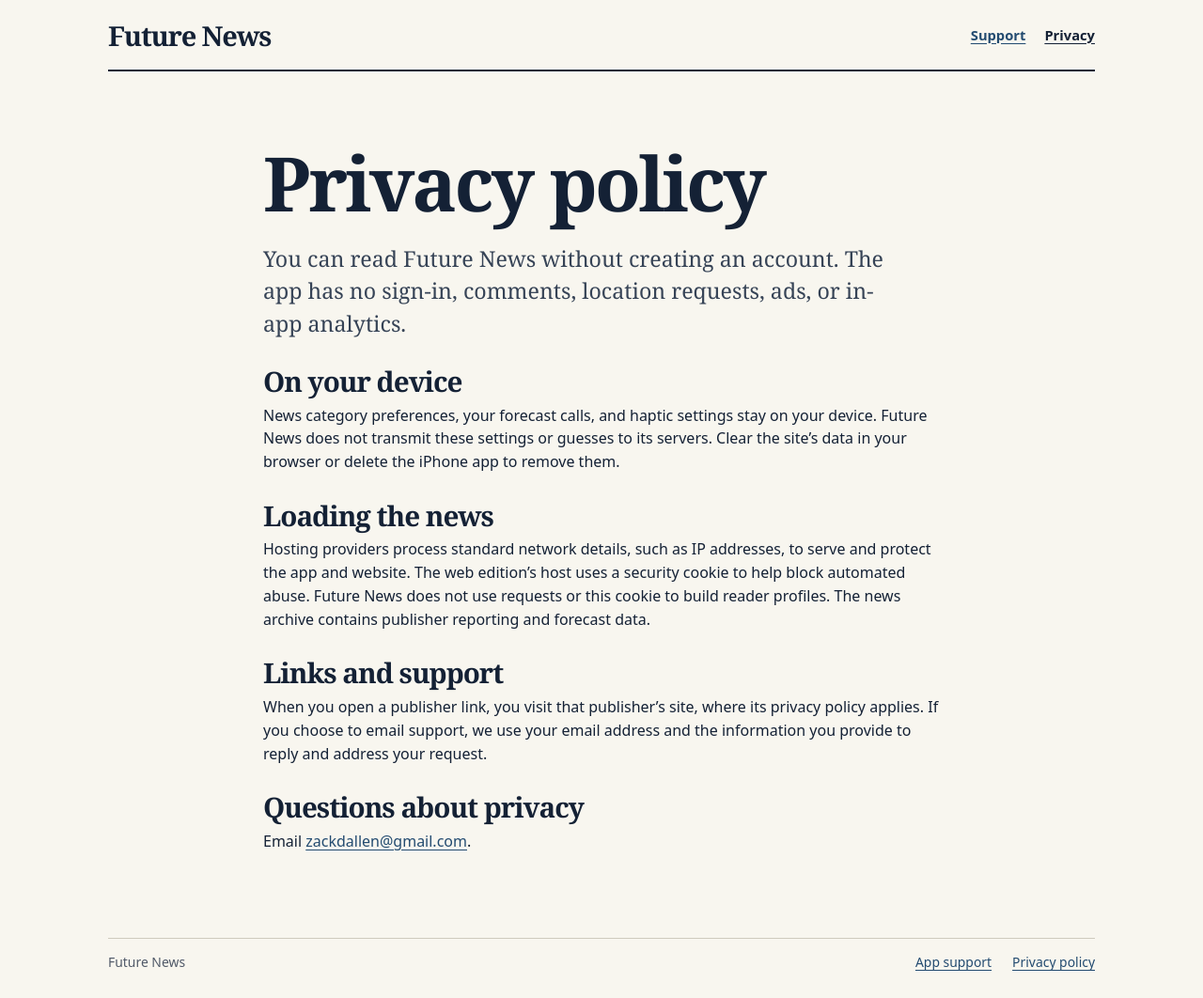
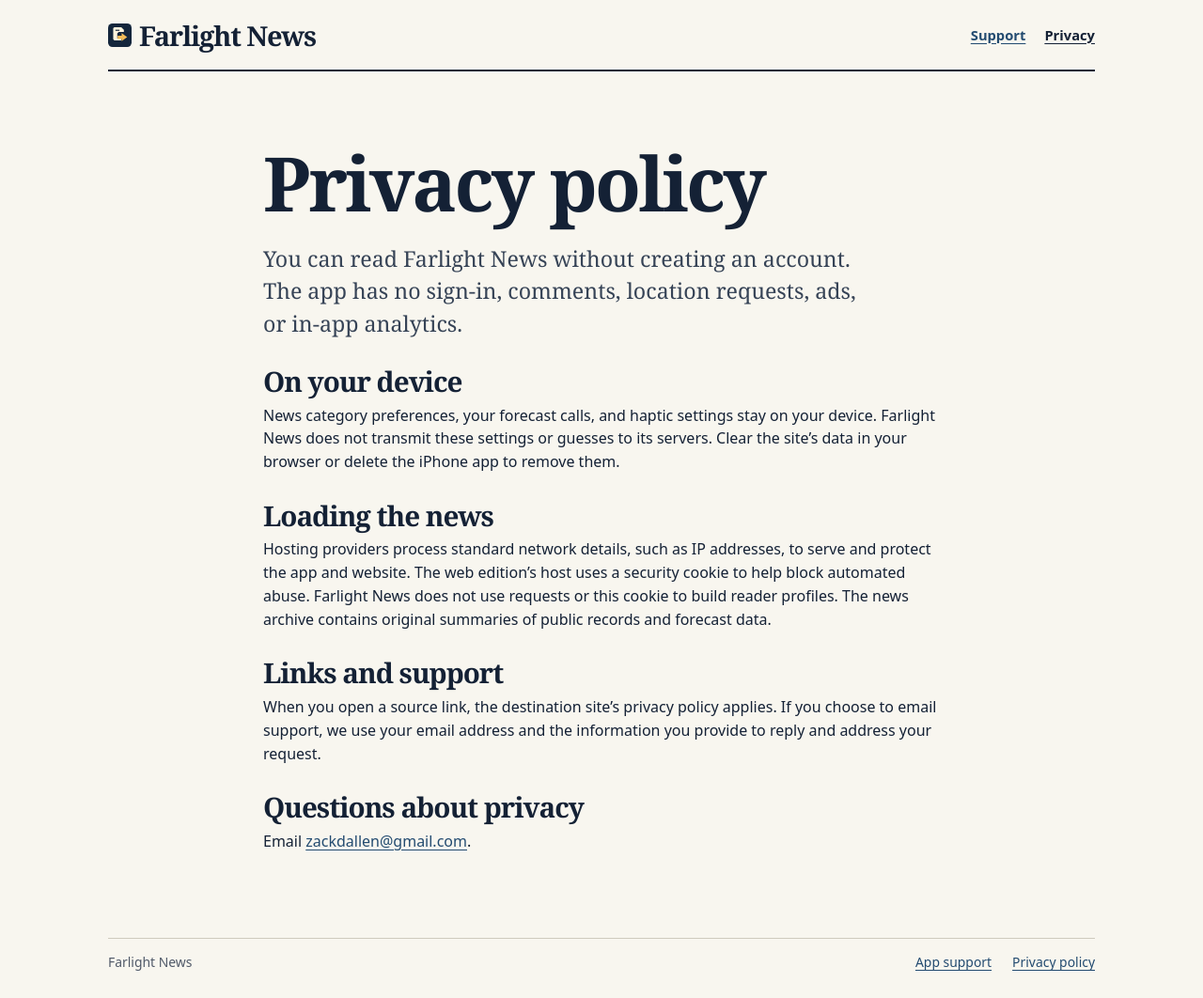
Before and after one commit to zackdallen/future-news-app-store, a plain HTML site: page privacy/index.html in a window 1280 px wide. Shown: the whole page at 94% size. Drawn offline with Linux system fonts and the light colour scheme.

Commit message:
Update App Store pages for Farlight News

```diff
--- a/privacy/index.html
+++ b/privacy/index.html
@@ -3,14 +3,14 @@
 <head>
   <meta charset="utf-8">
   <meta name="viewport" content="width=device-width, initial-scale=1">
-  <meta name="description" content="How Future News handles information on iPhone and the web.">
+  <meta name="description" content="How Farlight News handles information on iPhone and the web.">
   <meta name="referrer" content="no-referrer">
-  <title>Privacy Policy · Future News</title>
+  <title>Privacy Policy · Farlight News</title>
   <link rel="stylesheet" href="../style.css">
 </head>
 <body>
   <header class="masthead shell">
-    <a class="brand" href="../">Future News</a>
+    <a class="brand" href="../"><svg class="edition-mark" viewBox="0 0 64 64" aria-hidden="true" focusable="false"><rect width="64" height="64" rx="12" fill="#14263C"/><path d="M17,10 36,10 43,17 43,23 29,23 25,27 25,40 36,40 36,46 17,46 14,43 14,13Z" fill="#FFF5DF"/><path d="M37,26 52,37 37,48 37,42 26,42 26,33 37,33Z" fill="#F3BC59"/><path d="M20,17 31,17 31,20 20,20Z" fill="#14263C"/></svg><span>Farlight News</span></a>
     <nav aria-label="Site">
       <a href="../support/">Support</a>
       <a aria-current="page" href="../privacy/">Privacy</a>
@@ -18,18 +18,18 @@
   </header>
   <main class="shell reading">
     <h1>Privacy policy</h1>
-    <p class="lede">You can read Future News without creating an account. The app has no sign-in, comments, location requests, ads, or in-app analytics.</p>
+    <p class="lede">You can read Farlight News without creating an account. The app has no sign-in, comments, location requests, ads, or in-app analytics.</p>
     <h2>On your device</h2>
-    <p>News category preferences, your forecast calls, and haptic settings stay on your device. Future News does not transmit these settings or guesses to its servers. Clear the site’s data in your browser or delete the iPhone app to remove them.</p>
+    <p>News category preferences, your forecast calls, and haptic settings stay on your device. Farlight News does not transmit these settings or guesses to its servers. Clear the site’s data in your browser or delete the iPhone app to remove them.</p>
     <h2>Loading the news</h2>
-    <p>Hosting providers process standard network details, such as IP addresses, to serve and protect the app and website. The web edition’s host uses a security cookie to help block automated abuse. Future News does not use requests or this cookie to build reader profiles. The news archive contains publisher reporting and forecast data.</p>
+    <p>Hosting providers process standard network details, such as IP addresses, to serve and protect the app and website. The web edition’s host uses a security cookie to help block automated abuse. Farlight News does not use requests or this cookie to build reader profiles. The news archive contains original summaries of public records and forecast data.</p>
     <h2>Links and support</h2>
-    <p>When you open a publisher link, you visit that publisher’s site, where its privacy policy applies. If you choose to email support, we use your email address and the information you provide to reply and address your request.</p>
+    <p>When you open a source link, the destination site’s privacy policy applies. If you choose to email support, we use your email address and the information you provide to reply and address your request.</p>
     <h2>Questions about privacy</h2>
     <p>Email <a href="mailto:zackdallen@gmail.com?subject=Future%20News%20Privacy">zackdallen@gmail.com</a>.</p>
   </main>
   <footer class="shell footer">
-    <span>Future News</span>
+    <span>Farlight News</span>
     <a href="../support/">App support</a>
     <a href="../privacy/">Privacy policy</a>
   </footer>
--- a/style.css
+++ b/style.css
@@ -14,7 +14,7 @@ a:hover { text-decoration-thickness: 2px; }
 a:focus-visible { outline: 2px solid var(--accent); outline-offset: 5px; }
 .shell { width: min(1050px, 100% - 40px); margin-inline: auto; }
 .masthead { display: flex; align-items: center; justify-content: space-between; flex-wrap: wrap; gap: 10px 24px; padding: 15px 0; border-bottom: 2px solid var(--ink); }
-.brand { font: 700 29px/1 Georgia, serif; letter-spacing: -.04em; text-decoration: none; color: var(--ink); }
+.brand { display: inline-flex; align-items: center; gap: 8px; font: 700 29px/1 Georgia, serif; letter-spacing: -.04em; text-decoration: none; color: var(--ink); }
 nav { display: flex; gap: 20px; }
 nav a { display: inline-flex; align-items: center; min-height: 44px; font-size: .92rem; font-weight: 650; }
 nav a[aria-current=page] { color: var(--ink); }
@@ -37,3 +37,5 @@ p { margin: 0 0 1rem; }
 .footer { border-top: 1px solid var(--line); display: flex; flex-wrap: wrap; gap: 12px 22px; padding: 14px 0 28px; color: var(--muted); font-size: .87rem; }
 .footer span { margin-right: auto; }
 @media (max-width: 760px) { .hero { grid-template-columns: 1fr; } }
+
+.edition-mark { display: block; flex: none; width: 25px; height: 25px; }
```
Also changed, not shown: index.html (+4 -4 lines), support/index.html (+5 -5 lines), 1 other file.
